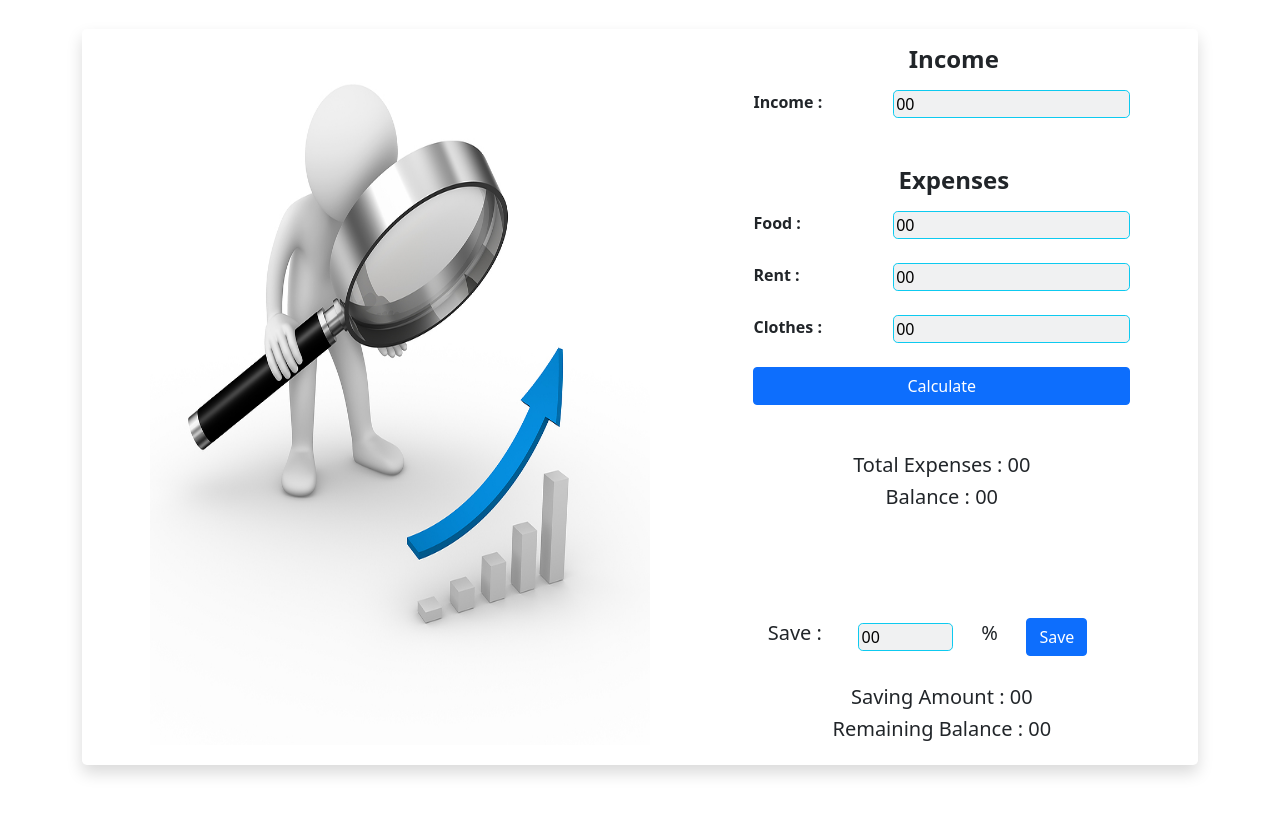
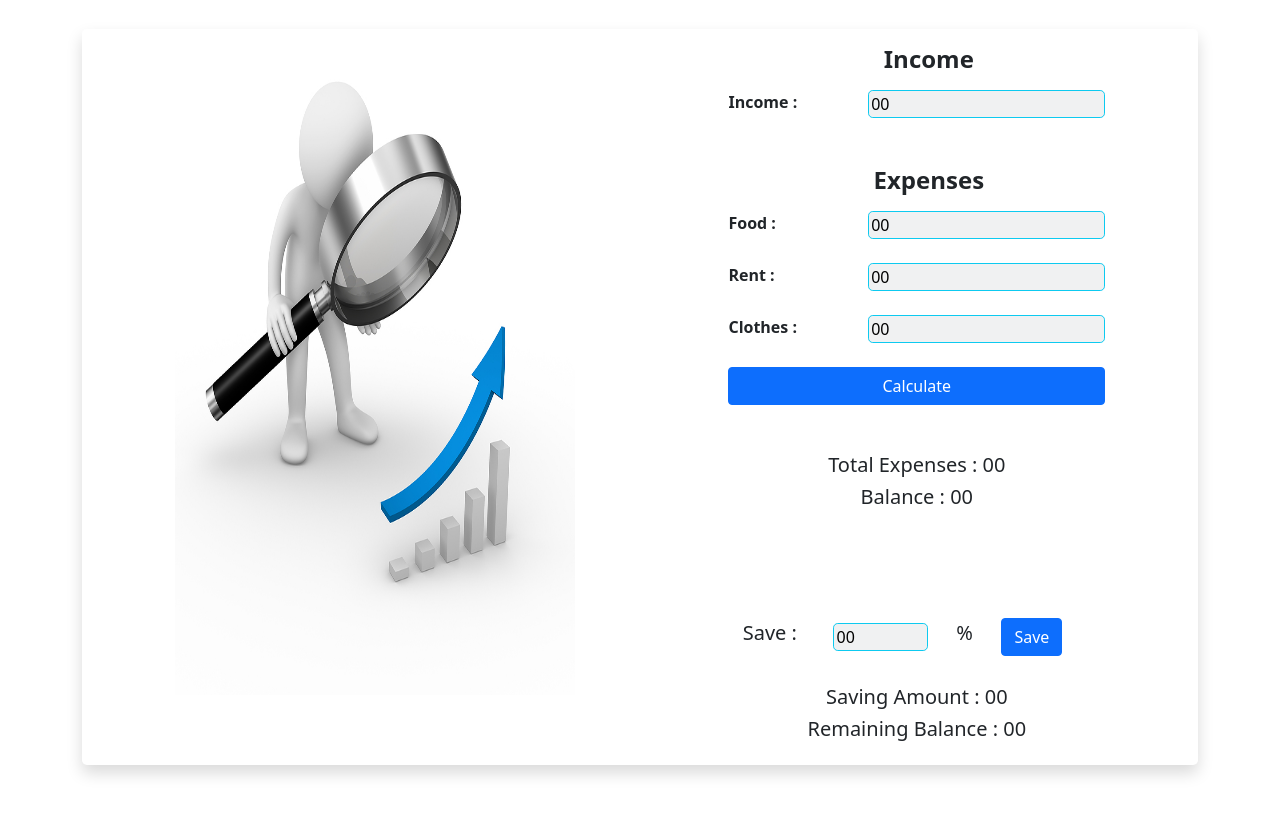
Before and after one commit to ArafatKabir01/income-analysis, a plain HTML site: page index.html in a window 1280 px wide. Shown: the part 104-917 px from the top of the page. Drawn offline with nearby package versions, Linux system fonts and the light colour scheme.

Commit message:
html img upgread

```diff
--- a/index.html
+++ b/index.html
@@ -20,7 +20,7 @@
             <h2 class="section-title text-warning text-center mt-5 fw-bolder fs-1">INCOME <span class="text-info">ANALYSIS</span>  <span class="logo-img"><img src="image/options-analysis1.jpg" width="60px" height="50px" alt=""></span></h2><br>
             <div class="d-flex justify-content-around flex-wrap rounded-3 shadow p-3 mb-5 bg-body rounded">
                 <div class="banner-img ">
-                    <img src="image/cmat1.jpg" width="500px" height="700px" alt="">
+                    <img src="image/cmat1.jpg" width="400px" height="650px" alt="">
                 </div>
                 <div class="d-flex flex-column  ">
                     <h4 class="fw-bolder text-center ms-4  ">Income</h4>
```
